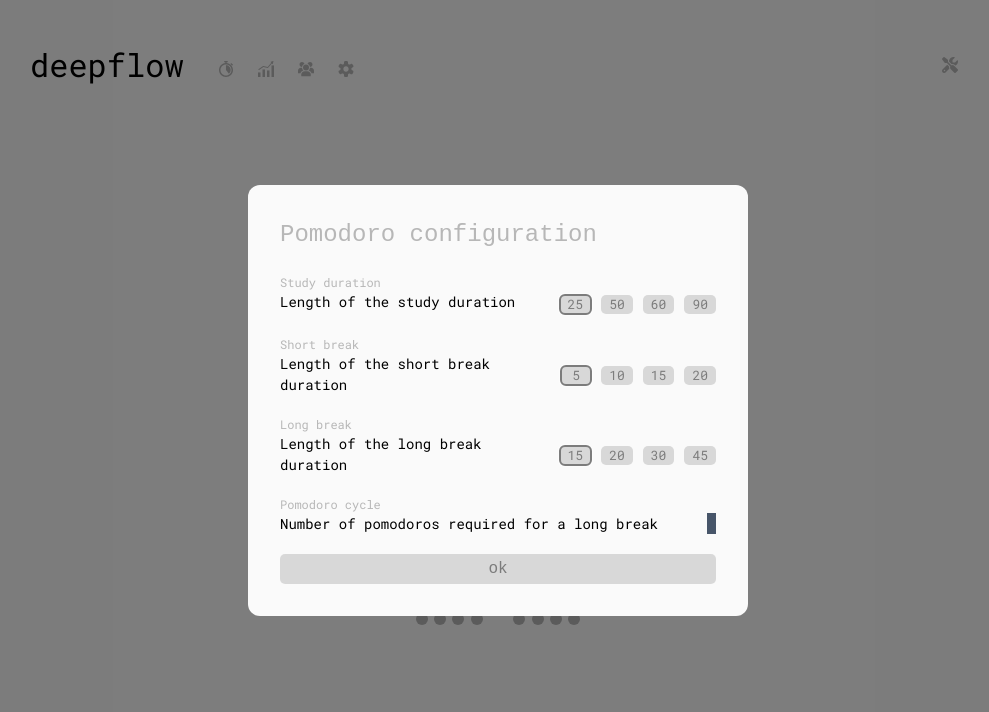
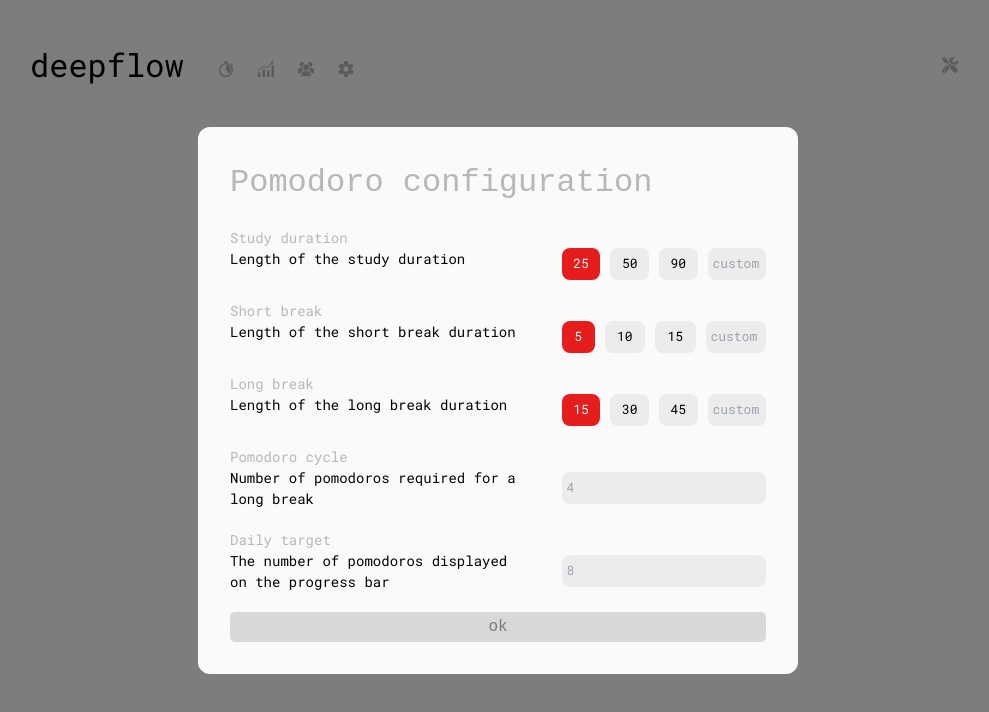
Before and after one commit to ademirkan/Deep-Flow, a React (Create React App) app: page / in a window 1280 px wide. Both pictures are taken after a click on the icon 1092 px from the left and 64 px from the top of the page. Shown: the top 712 px of the page, without its empty margins (142-1131 px from the left). Built offline with nearby package versions, Linux system fonts and the light colour scheme.

Commit message:
fully functional config modal

```diff
--- a/src/App.css
+++ b/src/App.css
@@ -8,13 +8,27 @@
   --title-color: black;
   --bg-color: #fafafa;
   --secondary-color: #b7b7b7;
+  --alt-secondary-color: #ececec;
   --popup-background: rgba(0, 0, 0, 0.5);
-  transition: color 150ms ease-in-out;
   font-family: "Robotomono", monospace;
+  user-select: none;
+
   /* --primary-color: #d4a916;
   --title-color: #d1d0c5;
   --bg-color: #323437;
   --secondary-color: #5d5f62; */
+}
+
+/* Chrome, Safari, Edge, Opera */
+.button.input::-webkit-outer-spin-button,
+input::-webkit-inner-spin-button {
+  -webkit-appearance: none;
+  margin: 0;
+}
+
+/* Firefox */
+.button.input[type="number"] {
+  -moz-appearance: textfield;
 }
 
 body {
@@ -101,7 +115,8 @@ body {
 .popup-content {
   margin: auto;
   background: var(--bg-color);
-  width: min(80%, 500px);
+  min-width: 400px;
+  width: clamp(400px, 80%, 600px);
   padding: 2rem;
   border-radius: 0.75rem;
 }
@@ -120,7 +135,3 @@ body {
 [data-popup="tooltip"].popup-overlay {
   background: transparent;
 }
-
-button {
-  min-width: 30px;
-}
--- a/src/App.js
+++ b/src/App.js
@@ -6,6 +6,7 @@ import TimerConfigProvider from "./Contexts/TimerConfigContext";
 import TimerStateProvider from "./Contexts/TimerStateContext";
 
 import SessionsProvider from "./Contexts/SessionsContext";
+import DailyTargetProvider from "./Contexts/DailyTargetContext";
 
 function App() {
   // const prevSessionsString = localStorage.getItem("sessions"); // get sessions data as JSON string
@@ -20,11 +21,13 @@ function App() {
     <TimerStateProvider>
       <TimerConfigProvider>
         <SessionsProvider>
-          <div id="display">
-            <NavBar />
-            <TimerPage />
-            <Footer />
-          </div>
+          <DailyTargetProvider>
+            <div id="display">
+              <NavBar />
+              <TimerPage />
+              <Footer />
+            </div>
+          </DailyTargetProvider>
         </SessionsProvider>
       </TimerConfigProvider>
     </TimerStateProvider>
--- a/src/Components/ProgressBar/ProgressBar.jsx
+++ b/src/Components/ProgressBar/ProgressBar.jsx
@@ -4,11 +4,13 @@ import { TimerConfigContext } from "./../../Contexts/TimerConfigContext";
 import { SessionsContext } from "./../../Contexts/SessionsContext";
 import { isDateToday } from "./../../Helpers/checkDate";
 import Popup from "reactjs-popup";
+import { DailyTargetContext } from "./../../Contexts/DailyTargetContext";
 
 export default function Progress() {
   // const [sessions, setSessions] = useLocalStorageState("sessions", []);
   const { sessions, setSessions } = useContext(SessionsContext);
   const { longBreakReq } = useContext(TimerConfigContext);
+  const { dailyTarget } = useContext(DailyTargetContext);
 
   // clear session history at the start of a new day
   useEffect(() => {
@@ -23,7 +25,7 @@ export default function Progress() {
   return (
     <div className="progress-container flex flex-col items-center w-72 mt-10">
       <ProgressBar
-        target={8}
+        target={dailyTarget}
         completed={sessions.reduce(
           (sum, session) =>
             session.mode === SESSION_MODE.STUDY ? sum + 1 : sum,
--- a/src/Components/Setting/Setting.jsx
+++ b/src/Components/Setting/Setting.jsx
@@ -3,12 +3,18 @@ import Popup from "reactjs-popup";
 import styles from "./Setting.module.css";
 import { useState } from "react";
 
+/**
+ * Setting
+ *    ButtonOptionList
+ *    CustomizableButtonOptionList
+ *    InputOption
+ */
 export default function Setting({ title, description, actionArea }) {
   return (
     <div className={styles.settingGrid}>
       <div className={styles.title}>{title}</div>
       <div className={styles.description}>{description}</div>
-      {actionArea}
+      <div className={styles.optionListContainer}>{actionArea}</div>
     </div>
   );
 }
@@ -18,7 +24,7 @@ export default function Setting({ title, description, actionArea }) {
  */
 export function ButtonOptionList({ options, currentValue, setValue }) {
   return (
-    <div className={styles.options}>
+    <>
       {options.map((option) => {
         return (
           <ButtonOption
@@ -29,31 +35,80 @@ export function ButtonOptionList({ options, currentValue, setValue }) {
           </ButtonOption>
         );
       })}
-    </div>
+    </>
   );
 }
 
 export function ButtonOption({ isActive, onClick = () => {}, children }) {
   return (
-    <div className={styles.option + " " + styles.buttonOption}>
-      <button
-        className={
-          styles.button +
-          " " +
-          (isActive ? styles.buttonActive : styles.buttonDefault)
-        }
-        onClick={onClick}
-      >
-        {children}
-      </button>
+    <div
+      className={styles.button + " " + (isActive && styles.buttonActive)}
+      onClick={onClick}
+    >
+      {children}
     </div>
   );
 }
 
-export function InputOption() {
-  return <div className="w-full bg-slate-600"></div>;
+export function InputOption({ currentValue, setValue }) {
+  const [active, setActive] = useState(false);
+
+  function handleKeyUp(event) {
+    //key code for enter
+    if (event.code === "Enter") {
+      event.preventDefault();
+      event.target.blur();
+    }
+  }
+
+  return (
+    <input
+      type="number"
+      className={
+        styles.button +
+        " " +
+        styles.inputButton +
+        " " +
+        (false && styles.buttonActive)
+      }
+      placeholder={currentValue}
+      onFocus={() => {
+        setActive(true);
+      }}
+      onBlur={() => {
+        setActive(false);
+      }}
+      onChange={(e) => {
+        if (e.target.value && e.target.value > 0) setValue(e.target.value);
+      }}
+      onKeyUp={handleKeyUp}
+      onWheel={(event) => event.currentTarget.blur()}
+      autoFocus={false}
+    ></input>
+  );
 }
 
-export function CustomButtonOption({ isActive, setValue, children }) {}
+export function CustomizableButtonOptionList({
+  options,
+  currentValue,
+  setValue,
+  toValue = (e) => e,
+}) {
+  return (
+    <>
+      <ButtonOptionList
+        options={options}
+        currentValue={currentValue}
+        setValue={setValue}
+      ></ButtonOptionList>
+      <InputOption
+        currentValue={"custom"}
+        setValue={(value) => {
+          setValue(toValue(parseInt(value)));
+        }}
+      ></InputOption>
+    </>
+  );
+}
 
 function ToggleOption({ label, value, activeValue, setValue }) {}
--- a/src/Components/Setting/Setting.module.css
+++ b/src/Components/Setting/Setting.module.css
@@ -2,6 +2,7 @@
   display: grid;
   margin-top: 10px;
   grid-template-areas: "title title" "description options";
+  grid-template-columns: 10fr 7fr;
   column-gap: 40px;
   font-family: "Roboto Mono", monospace;
   margin-top: 20px;
@@ -11,7 +12,7 @@
 .title {
   grid-area: title;
   color: var(--secondary-color);
-  font-size: 12px;
+  font-size: 14px;
 }
 
 .description {
@@ -20,8 +21,9 @@
   grid-area: description;
 }
 
-.options {
+.optionListContainer {
   grid-area: options;
+  width: 100%;
   display: flex;
   justify-content: end;
   align-self: center;
@@ -29,17 +31,29 @@
 }
 
 .button {
-  background-color: var(--secondary-color);
+  min-height: 2rem;
+  display: flex;
+  align-items: center;
+  justify-content: center;
+  flex-grow: 1;
+  cursor: pointer;
+  background-color: var(--alt-secondary-color);
   outline: none;
-  opacity: 50%;
+
   font-size: small;
-  padding-left: 0.5rem;
-  padding-right: 0.5rem;
-  border-radius: 5px;
+  padding: 0.3rem;
+  border-radius: 0.5rem;
+}
+
+.inputButton {
+  width: 45px;
 }
 
 .buttonActive {
-  outline: auto;
+  background-color: var(--primary-color);
+  color: var(--bg-color);
+}
 
-  border-color: var(--title-color);
+.buttonActive::placeholder {
+  color: var(--bg-color);
 }
--- /dev/null
+++ b/src/Contexts/DailyTargetContext.jsx
@@ -0,0 +1,23 @@
+import react, { useState } from "react";
+
+import useLocalStorageState from "./../Hooks/useLocalStorageState";
+
+export const DailyTargetContext = react.createContext({
+  dailyTarget: 8,
+  setDailyTarget: () => {},
+});
+
+export default function DailyTargetProvider({ children }) {
+  const [dailyTarget, setDailyTarget] = useLocalStorageState("dailyTarget", 8);
+
+  return (
+    <DailyTargetContext.Provider
+      value={{
+        dailyTarget,
+        setDailyTarget,
+      }}
+    >
+      {children}
+    </DailyTargetContext.Provider>
+  );
+}
--- a/src/Layout/NavBar/Config/Config.jsx
+++ b/src/Layout/NavBar/Config/Config.jsx
@@ -3,10 +3,13 @@ import { useState, useContext } from "react";
 import { TimerConfigContext } from "../../../Contexts/TimerConfigContext";
 import { TimerStateContext } from "../../../Contexts/TimerStateContext";
 import Popup from "reactjs-popup";
+import { DailyTargetContext } from "./../../../Contexts/DailyTargetContext";
+
 import Setting, {
   ButtonOption,
   ButtonOptionList,
   InputOption,
+  CustomizableButtonOptionList,
 } from "../../../Components/Setting/Setting";
 
 export default function Config() {
@@ -14,10 +17,14 @@ export default function Config() {
     studyDurationMs,
     shortBreakDurationMs,
     longBreakDurationMs,
+    longBreakReq,
     setLongBreakDurationMs,
     setShortBreakDurationMs,
     setStudyDurationMs,
+    setLongBreakReq,
   } = useContext(TimerConfigContext);
+
+  const { dailyTarget, setDailyTarget } = useContext(DailyTargetContext);
 
   return (
     <Popup
@@ -31,20 +38,22 @@ export default function Config() {
         <div className={styles.modal}>
           <h1 className={styles.header}> Pomodoro configuration </h1>
 
+          {/* used to remove autofocus property*/}
+          <input type="number" autoFocus style={{ display: "none" }}></input>
           <Setting
             title="Study duration"
             description="Length of the study duration"
             actionArea={
-              <ButtonOptionList
+              <CustomizableButtonOptionList
                 options={[
                   { label: "25", value: 25 * 1000 * 60 },
                   { label: "50", value: 50 * 1000 * 60 },
-                  { label: "60", value: 60 * 1000 * 60 },
                   { label: "90", value: 90 * 1000 * 60 },
                 ]}
                 currentValue={studyDurationMs}
                 setValue={setStudyDurationMs}
-              ></ButtonOptionList>
+                toValue={(label) => parseInt(label) * 1000 * 60}
+              ></CustomizableButtonOptionList>
             }
           ></Setting>
 
@@ -52,39 +61,57 @@ export default function Config() {
             title="Short break"
             description="Length of the short break duration"
             actionArea={
-              <ButtonOptionList
+              <CustomizableButtonOptionList
                 options={[
                   { label: "5", value: 5 * 1000 * 60 },
                   { label: "10", value: 10 * 1000 * 60 },
                   { label: "15", value: 15 * 1000 * 60 },
-                  { label: "20", value: 20 * 1000 * 60 },
                 ]}
                 currentValue={shortBreakDurationMs}
                 setValue={setShortBreakDurationMs}
-              ></ButtonOptionList>
+                toValue={(label) => parseInt(label) * 1000 * 60}
+              ></CustomizableButtonOptionList>
             }
           ></Setting>
           <Setting
             title="Long break"
             description="Length of the long break duration"
             actionArea={
-              <ButtonOptionList
+              <CustomizableButtonOptionList
                 options={[
                   { label: "15", value: 15 * 1000 * 60 },
-                  { label: "20", value: 20 * 1000 * 60 },
                   { label: "30", value: 30 * 1000 * 60 },
                   { label: "45", value: 45 * 1000 * 60 },
                 ]}
                 currentValue={longBreakDurationMs}
                 setValue={setLongBreakDurationMs}
-              ></ButtonOptionList>
+                toValue={(label) => parseInt(label) * 1000 * 60}
+              ></CustomizableButtonOptionList>
             }
           ></Setting>
 
           <Setting
             title="Pomodoro cycle"
             description="Number of pomodoros required for a long break"
-            actionArea={<InputOption></InputOption>}
+            actionArea={
+              <InputOption
+                currentValue={longBreakReq}
+                setValue={(value) => {
+                  setLongBreakReq(parseInt(value));
+                }}
+              ></InputOption>
+            }
+          ></Setting>
+
+          <Setting
+            title="Daily target"
+            description="The number of pomodoros displayed on the progress bar"
+            actionArea={
+              <InputOption
+                currentValue={dailyTarget}
+                setValue={setDailyTarget}
+              ></InputOption>
+            }
           ></Setting>
           <div className="flex justify-center">
             <button
--- a/src/Layout/NavBar/Config/Config.module.css
+++ b/src/Layout/NavBar/Config/Config.module.css
@@ -14,5 +14,5 @@
 
 .header {
   color: var(--secondary-color);
-  font-size: x-large;
+  font-size: xx-large;
 }
```
